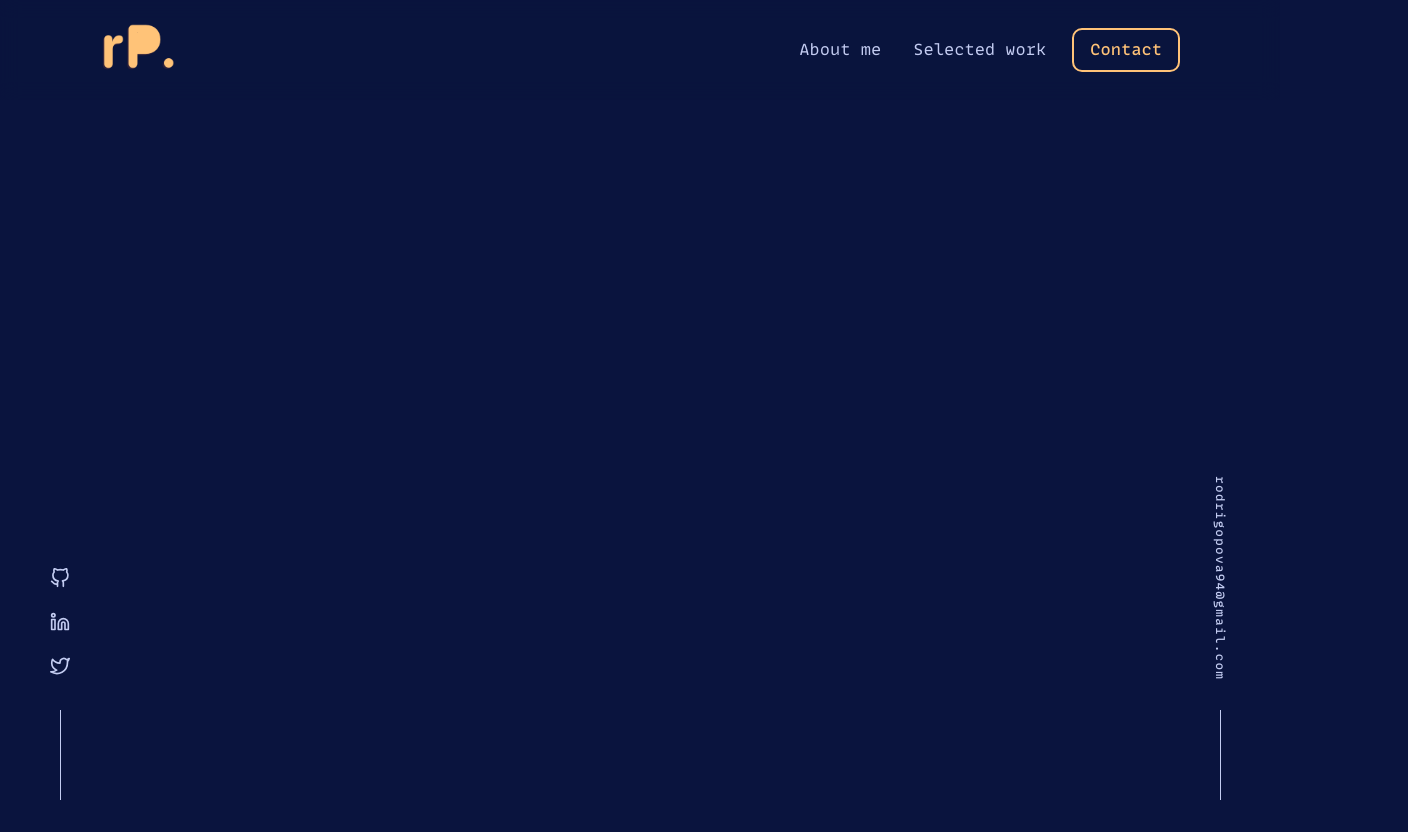
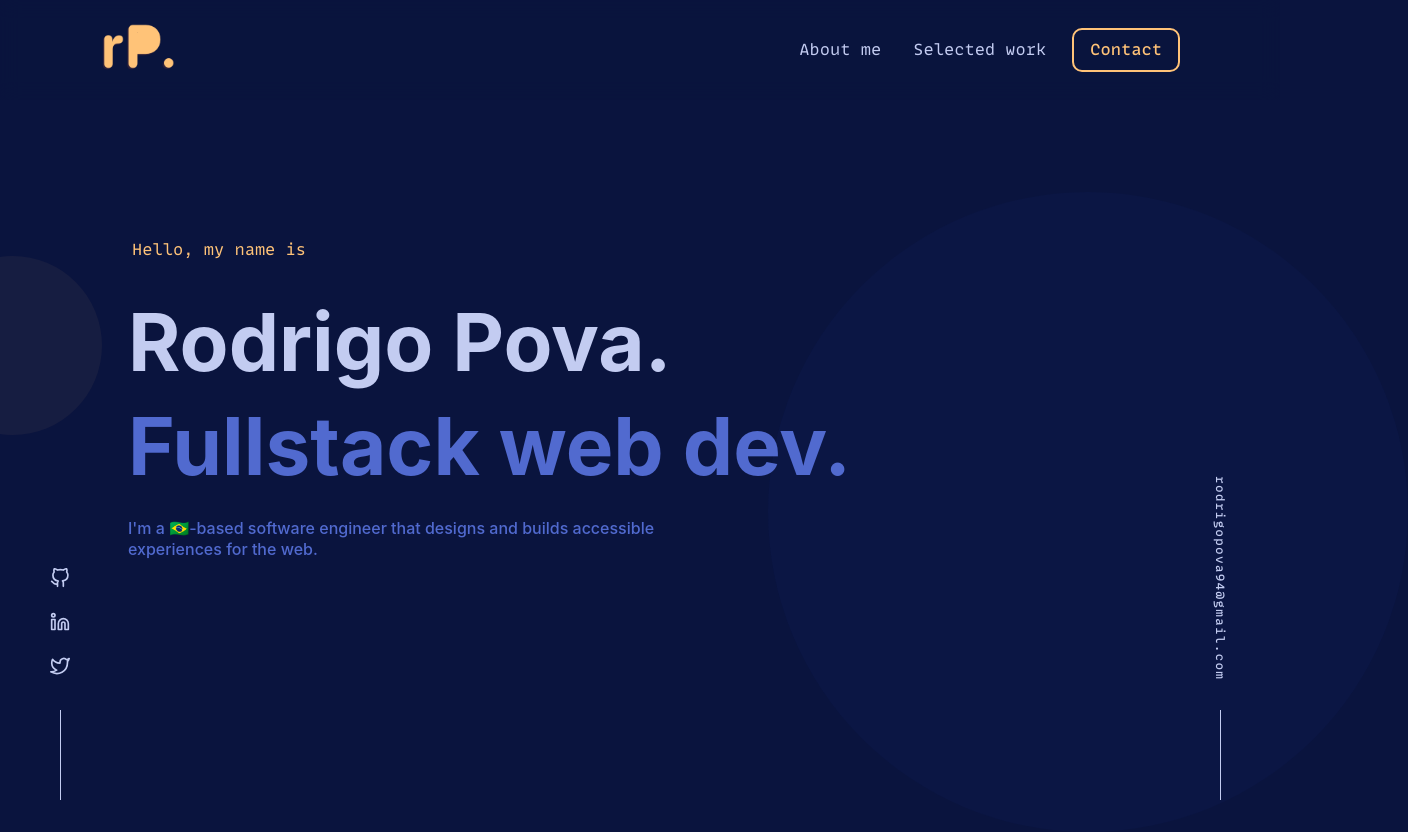
Before and after one commit to rodrigo-pova/Portfolio-V2, a React (Create React App) app: page / in a window 1280 px wide. Shown: the whole page, 1408 px wide, since content can reach past the window. Before the commit the page ends 800 px from the top, so only its background shows below. Built offline with nearby package versions, Linux system fonts and the light colour scheme; a web font is replaced by a local one.

Commit message:
feat: adds hero section

```diff
--- a/src/App.js
+++ b/src/App.js
@@ -2,6 +2,7 @@ import { useState } from 'react';
 import Email from './components/email';
 import Layout from './components/layout';
 import Nav from './components/nav';
+import Hero from './components/sections/hero';
 import Social from './components/social';
 import MenuContext from './context/menuContext';
 
@@ -14,6 +15,8 @@ function App() {
       <Layout>
         <Social />
         <Email />
+
+        <Hero />
       </Layout>
     </MenuContext.Provider>
   );
--- /dev/null
+++ b/src/components/sections/hero.js
@@ -0,0 +1,87 @@
+import styled from 'styled-components';
+
+const StyledHeroSection = styled.section`
+  max-width: 80%;
+  margin: 0 auto;
+  display: flex;
+  align-items: center;
+  justify-content: center;
+  flex-direction: column;
+  align-items: flex-start;
+  min-height: 100vh;
+
+  @media (max-width: 480px) and (min-height: 700px) {
+    padding-bottom: 10vh;
+  }
+
+  h1 {
+    margin: 0 0 30px 4px;
+    color: var(--color-accent);
+    font-family: var(--ff-mono);
+    font-size: clamp(var(--fz-sm), 5vw, var(--fz-md));
+    font-weight: 400;
+
+    @media (max-width: 480px) {
+      margin: 0 0 20px 2px;
+    }
+  }
+
+  h2 {
+    margin-top: 10px;
+    color: var(--color-white);
+    line-height: 0.9;
+  }
+
+  p {
+    margin: 20px 0 0;
+    max-width: 540px;
+    line-height: 1.3;
+  }
+
+  &:after {
+    content: '';
+    position: absolute;
+    z-index: -2;
+    top: 24vh;
+    right: -10vw;
+    display: block;
+    height: 50vw;
+    width: 50vw;
+    border-radius: 50vw;
+    background-color: var(--color-almost-black);
+  }
+
+  &:before {
+    content: '';
+    position: absolute;
+    z-index: -1;
+    top: 32vh;
+    left: -6vw;
+    display: block;
+    height: 14vw;
+    width: 14vw;
+    border-radius: 14vw;
+    background-color: rgba(var(--color-accent-rgb), 0.05);
+  }
+
+  .big-heading {
+    margin: 0;
+    font-size: clamp(40px, 8vw, 80px);
+    line-height: 1.3;
+  }
+`;
+
+const Hero = () => {
+  return (
+    <StyledHeroSection>
+      <h1>Hello, my name is</h1>
+      <h2 className="big-heading">Rodrigo Pova.</h2>
+      <h3 className="big-heading">Fullstack web dev.</h3>
+      <p>
+      I'm a 🇧🇷-based software engineer that designs and builds accessible experiences for the web.
+      </p>
+    </StyledHeroSection>
+  );
+};
+
+export default Hero;
--- a/src/styles/globalStyles.js
+++ b/src/styles/globalStyles.js
@@ -48,7 +48,7 @@ const GlobalStyles = createGlobalStyle`
     font-family: var(--ff-text);
     font-size: var(--fz-md);
     font-weight: 500;
-    color: var(--color-white);
+    color: var(--color-grey);
     background-color: var(--color-black);
 
     @media (max-width: 480px) {
```
